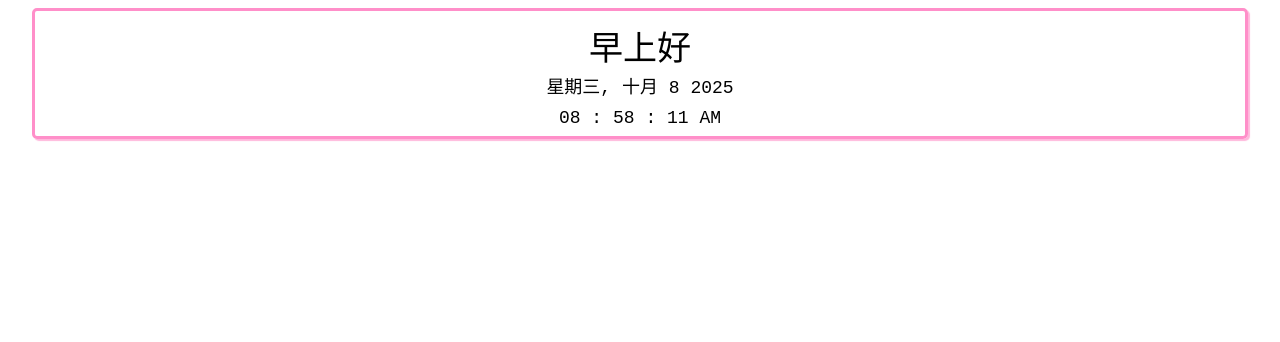
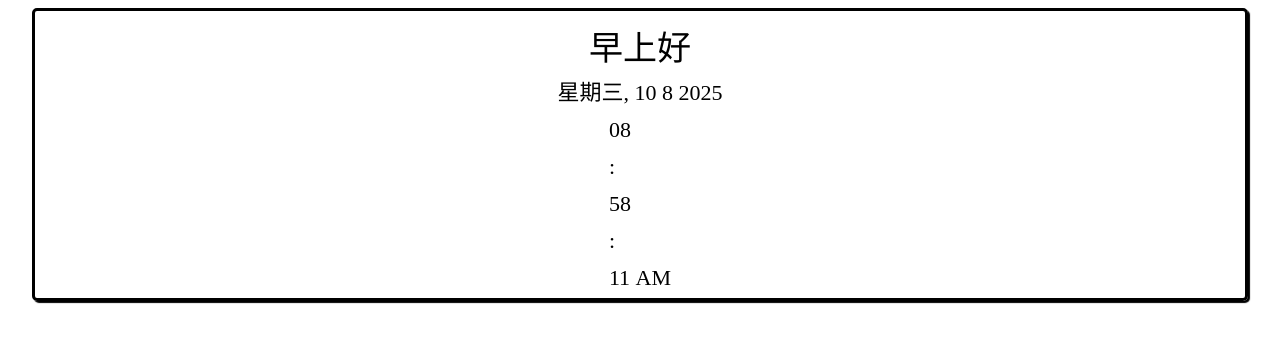
Before and after one commit to 777JASNANA/notion-time-widgets-, a plain HTML site: page index.html in a window 1280 px wide. Drawn offline with Linux system fonts and the light colour scheme.

Commit message:
Update index.html

```diff
--- a/index.html
+++ b/index.html
@@ -24,9 +24,9 @@
             flex-direction: column;
             max-width: 95%;
             margin: auto;
-            border: 3px solid #FF8FC9;
+            border: 3px solid #000000;
             border-radius: 5px;
-            box-shadow: 2px 2px 1px 0px #FFB8DC;
+            box-shadow: 2px 2px 1px 0px #000000;
 
         }
 
@@ -37,17 +37,17 @@
 
         .date {
 
-            font-family: monospace;
+            font-family: Noto Serif Simplified Chinese;
             font-size: 2em;
         }
 
         .clock {
-            font-family: monospace;
+            font-family: Noto Serif Simplified Chinese;
             font-size: 2em;
         }
 
         .time {
-            display: inline-block;
+            display: Noto Serif Simplified Chinese;
             min-width: 20px;
         }
 
@@ -99,7 +99,7 @@ function dispalyGreetings(today){
         if (hrs < 12)
             greet = '早上好  '+name;
         else if (hrs >= 12 && hrs <= 17)
-            greet = '中午好 '+name;
+            greet = '下午好 '+name;
         else if (hrs >= 17 && hrs <= 24)
             greet = '晚上好  '+name;
         document.getElementById('greet').innerHTML = greet;
@@ -109,8 +109,8 @@ function dispalyGreetings(today){
     function dispalyDate(today) {
 
         const days = ['星期天', '星期一', '星期二', '星期三', '星期四', '星期五', '星期六'];
-        const monthNames = ["一月", "二月", "三月", "四月", "五月", "六月",
-  "七月", "八月", "九月", "十月", "十一月", "十二月"
+        const monthNames = ["01", "02", "03", "04", "05", "06",
+  "07", "08", "09", "10", "11", "12"
 ];
 
         var dayName = days[today.getDay()];
```
